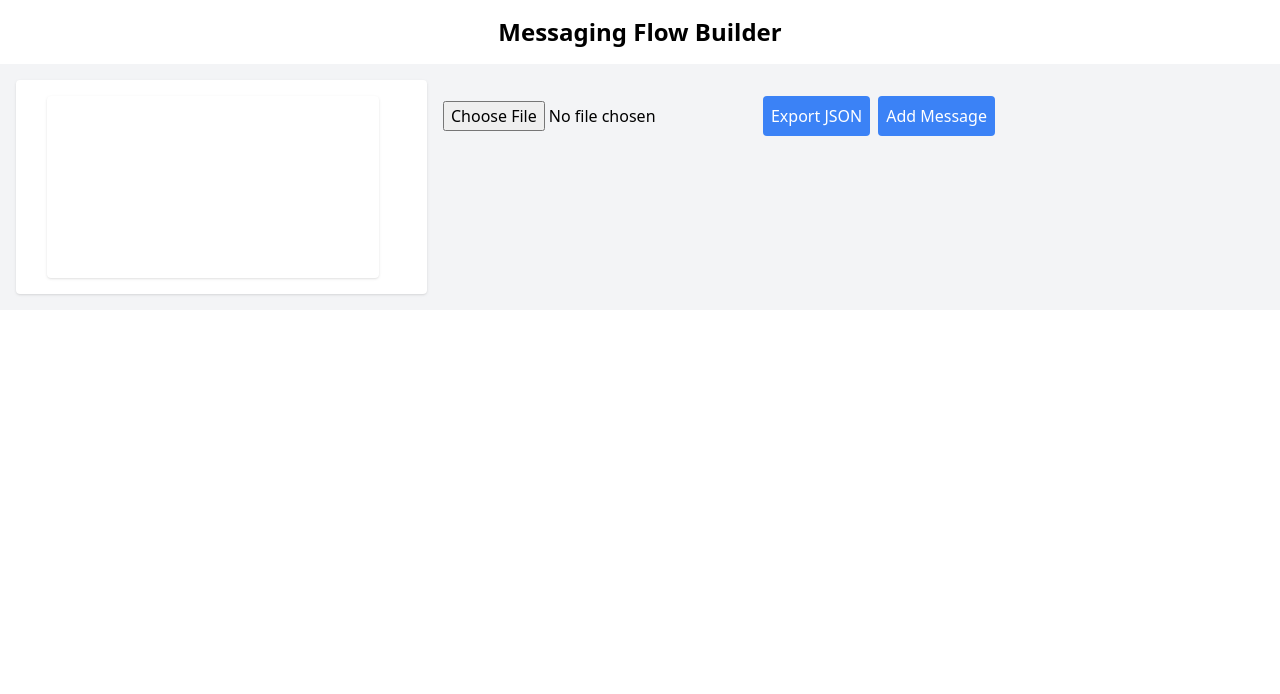
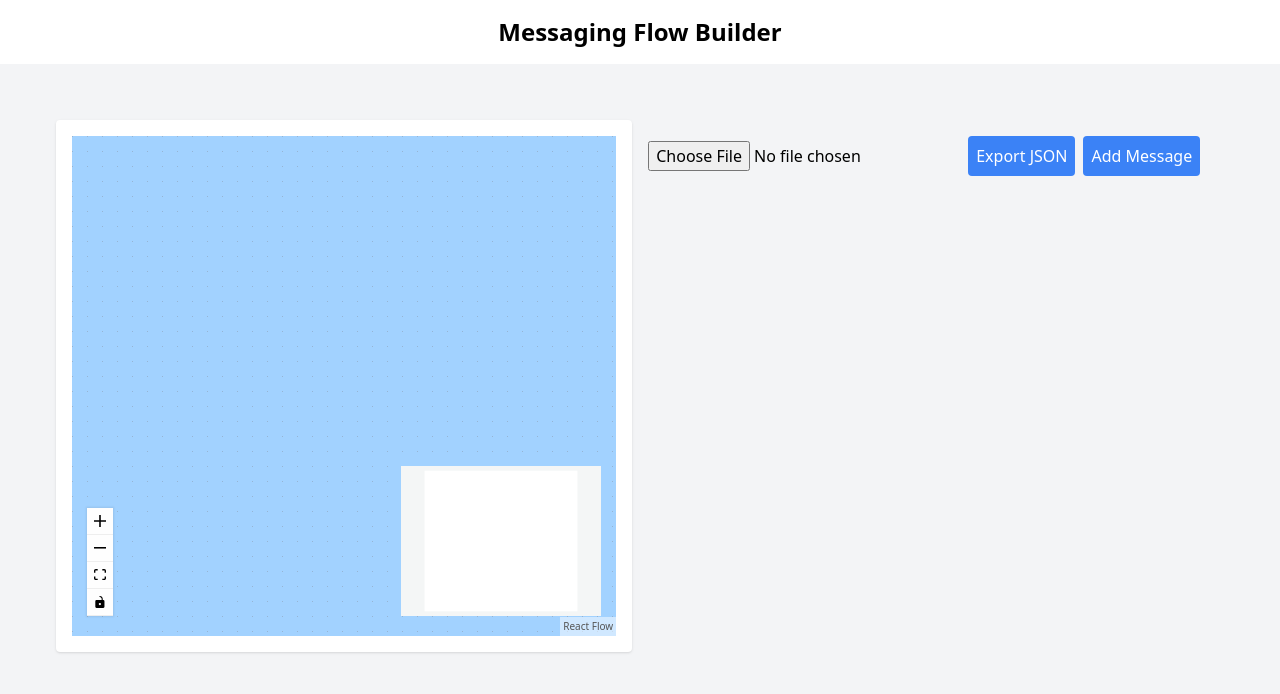
Before and after one commit to jtabone16/onetext-takehome, a React (Create React App) app: page / in a window 1280 px wide. Shown: the top 694 px of the page. Built offline with nearby package versions, Linux system fonts and the light colour scheme.

Commit message:
add flow chart and clean up some styling

```diff
--- a/package.json
+++ b/package.json
@@ -13,12 +13,15 @@
     "@types/react": "^18.3.3",
     "@types/react-dom": "^18.3.0",
     "autoprefixer": "^10.4.19",
+    "dagre": "^0.8.5",
+    "dagre-d3": "^0.6.4",
     "postcss": "^8.4.38",
     "react": "^18.3.1",
     "react-archer": "^4.4.0",
     "react-dnd": "^16.0.1",
     "react-dnd-html5-backend": "^16.0.1",
     "react-dom": "^18.3.1",
+    "react-flow-renderer": "^10.3.17",
     "react-scripts": "5.0.1",
     "react-select": "^5.8.0",
     "tailwindcss": "^3.4.4",
@@ -51,6 +54,7 @@
     ]
   },
   "devDependencies": {
+    "@types/dagre": "^0.7.52",
     "@types/uuid": "^9.0.8"
   }
 }
--- a/src/FlowBuilder.tsx
+++ b/src/FlowBuilder.tsx
@@ -44,11 +44,11 @@ const FlowBuilder: React.FC = () => {
     };
 
     return (
-        <div className="flow-builder p-4 bg-gray-100 flex">
-            <div className="flow-chart-container p-4 bg-white shadow rounded mr-4 w-1/3">
+        <div className="flow-builder">
+            <div className="flow-chart-container p-4 bg-white shadow rounded mr-4 w-1/2">
                 <FlowChart scrollToStep={scrollToStep} />
             </div>
-            <div className="message-block-container flex flex-col space-y-4 w-2/3">
+            <div className="message-block-container flex flex-col space-y-4 w-1/2">
                 <div className="controls mb-4">
                     <input type="file" accept=".json" onChange={handleImport} className="mr-2" />
                     <button onClick={handleExport} className="export-button mr-2 p-2 bg-green-500 text-white rounded">
@@ -58,8 +58,8 @@ const FlowBuilder: React.FC = () => {
                         Add Message
                     </button>
                 </div>
-                {flow.steps.map(step => (
-                    <div key={step.id} ref={el => (stepRefs.current[step.id] = el)} className="mb-4">
+                {flow.steps.map((step, index) => (
+                    <div key={index} ref={el => (stepRefs.current[step.id] = el)} className="mb-4">
                         <MessageBlock step={step} scrollToStep={scrollToStep} flow={flow} />
                     </div>
                 ))}
--- a/src/FlowChart.tsx
+++ b/src/FlowChart.tsx
@@ -1,78 +1,115 @@
-import React, { useContext, useEffect, useRef } from 'react';
+import React, { useContext, useEffect, useState, useCallback } from 'react';
+import ReactFlow, {
+    ReactFlowProvider,
+    addEdge,
+    MiniMap,
+    Controls,
+    Background,
+    Node,
+    Edge,
+    Position
+} from 'react-flow-renderer';
+import dagre from 'dagre';
 import { FlowContext } from './FlowContext';
+import { v4 as uuidv4 } from 'uuid';
+
+const dagreGraph = new dagre.graphlib.Graph();
+dagreGraph.setDefaultEdgeLabel(() => ({}));
+
+const nodeWidth = 200;
+const nodeHeight = 60;
+
+const getLayoutedElements = (nodes: Node[], edges: Edge[]) => {
+    dagreGraph.setGraph({ rankdir: 'TB' });
+
+    nodes.forEach((node) => {
+        dagreGraph.setNode(node.id, { width: nodeWidth, height: nodeHeight });
+    });
+
+    edges.forEach((edge) => {
+        dagreGraph.setEdge(edge.source, edge.target);
+    });
+
+    dagre.layout(dagreGraph);
+
+    nodes.forEach((node) => {
+        const nodeWithPosition = dagreGraph.node(node.id);
+        node.targetPosition = Position.Top;
+        node.sourcePosition = Position.Bottom;
+
+        node.position = {
+            x: nodeWithPosition.x - nodeWidth / 2,
+            y: nodeWithPosition.y - nodeHeight / 2,
+        };
+    });
+
+    return { nodes, edges };
+};
 
 const FlowChart: React.FC<{ scrollToStep: (stepId?: string) => void }> = ({ scrollToStep }) => {
     const flowContext = useContext(FlowContext);
-    const containerRef = useRef<HTMLDivElement>(null);
+    const [nodes, setNodes] = useState<Node[]>([]);
+    const [edges, setEdges] = useState<Edge[]>([]);
 
     const flow = flowContext?.flow;
 
     useEffect(() => {
-        if (containerRef.current && flow && flow.steps) {
-            const container = containerRef.current;
-            const svg = document.createElementNS("http://www.w3.org/2000/svg", "svg");
-            svg.setAttribute("class", "flow-chart-lines");
-            container.appendChild(svg);
+        if (flow) {
+            const newNodes: Node[] = flow.steps.map((step) => ({
+                id: step.id,
+                data: { label: step.id },
+                position: { x: 0, y: 0 },
+                style: {
+                    width: nodeWidth,
+                    height: nodeHeight,
+                    background: '#007AFF',
+                    color: '#FFFFFF',
+                    borderRadius: '20px',
+                    padding: '10px',
+                    textAlign: 'center',
+                    boxShadow: '0 4px 6px rgba(0, 0, 0, 0.1)',
+                    cursor: 'pointer',
+                },
+                onClick: () => scrollToStep(step.id),
+                key: uuidv4()
+            }));
 
-            flow.steps.forEach(step => {
-                step.events?.forEach(event => {
-                    if (event.nextStepID) {
-                        const startElement = document.getElementById(`reply-${event.id}`);
-                        const endElement = document.getElementById(`step-${event.nextStepID}`);
-                        if (startElement && endElement) {
-                            const startRect = startElement.getBoundingClientRect();
-                            const endRect = endElement.getBoundingClientRect();
+            const newEdges: Edge[] = flow.steps.flatMap((step) =>
+                (step.events || []).map((event) => ({
+                    id: uuidv4(),
+                    source: step.id,
+                    target: event.nextStepID,
+                    arrowHeadType: 'arrowclosed',
+                    animated: true,
+                }))
+            );
 
-                            const startX = startRect.left + startRect.width / 2 - container.getBoundingClientRect().left;
-                            const startY = startRect.top + startRect.height / 2 - container.getBoundingClientRect().top;
-                            const endX = endRect.left + endRect.width / 2 - container.getBoundingClientRect().left;
-                            const endY = endRect.top + endRect.height / 2 - container.getBoundingClientRect().top;
+            const layoutedElements = getLayoutedElements(newNodes, newEdges);
 
-                            const line = document.createElementNS("http://www.w3.org/2000/svg", "line");
-                            line.setAttribute("x1", startX.toString());
-                            line.setAttribute("y1", startY.toString());
-                            line.setAttribute("x2", endX.toString());
-                            line.setAttribute("y2", endY.toString());
-                            line.setAttribute("stroke", "black");
-                            line.setAttribute("stroke-width", "2");
+            setNodes(layoutedElements.nodes);
+            setEdges(layoutedElements.edges);
+        }
+    }, [flow, scrollToStep]);
 
-                            svg.appendChild(line);
-                        }
-                    }
-                });
-            });
-
-            return () => {
-                container.removeChild(svg);
-            };
-        }
-    }, [flow]);
-
-    if (!flowContext || !flow || !flow.steps) {
-        return null;
-    }
+    const onConnect = useCallback(
+        (params: any) => setEdges((eds) => addEdge(params, eds)),
+        []
+    );
 
     return (
-        <div className="flow-chart-container" ref={containerRef}>
-            <div className="flow-chart">
-                {flow.steps.map(step => (
-                    <div key={step.id} className="flow-chart-step" id={`step-${step.id}`}>
-                        <div className="step-bubble" onClick={() => scrollToStep(step.id)}>
-                            {step.id}
-                        </div>
-                        <div className="flow-chart-replies">
-                            {step.events?.map(event => (
-                                <div key={event.id} className="flow-chart-event" id={`reply-${event.id}`}>
-                                    <div className="event-line"></div>
-                                    <div className="event-bubble" onClick={() => scrollToStep(event?.nextStepID)}>
-                                        {event?.intent}
-                                    </div>
-                                </div>
-                            ))}
-                        </div>
-                    </div>
-                ))}
-            </div>
+        <div style={{ height: 500, width: '100%' }}>
+            <ReactFlowProvider>
+                <ReactFlow
+                    nodes={nodes}
+                    edges={edges}
+                    onConnect={onConnect}
+                    style={{ background: '#A2D2FF' }}
+                >
+                    <MiniMap />
+                    <Controls />
+                    <Background />
+                </ReactFlow>
+            </ReactFlowProvider>
         </div>
     );
 };
--- a/src/index.css
+++ b/src/index.css
@@ -3,7 +3,7 @@
 @tailwind utilities;
 
 .flow-builder {
-  @apply p-4 bg-gray-100 flex;
+  @apply p-14 bg-gray-100 flex;
 }
 
 .flow-chart-container {
@@ -27,9 +27,9 @@
 }
 
 .step-bubble {
-  @apply p-4 bg-blue-500 text-white rounded-full cursor-pointer text-center;
-  width: 80px;
-  height: 80px;
+  @apply p-4 bg-blue-500 text-white rounded-lg cursor-pointer text-center;
+  width: 150px;
+  height: 50px;
   display: flex;
   align-items: center;
   justify-content: center;
@@ -37,9 +37,9 @@
 }
 
 .event-bubble {
-  @apply p-2 bg-gray-500 text-white rounded-full cursor-pointer text-center;
-  width: 60px;
-  height: 60px;
+  @apply p-2 bg-gray-500 text-white rounded-lg cursor-pointer text-center;
+  width: 50px;
+  height: 50px;
   display: flex;
   align-items: center;
   justify-content: center;
```
Also changed, not shown: 1 other file (tests, documents, lock files or other folders).
